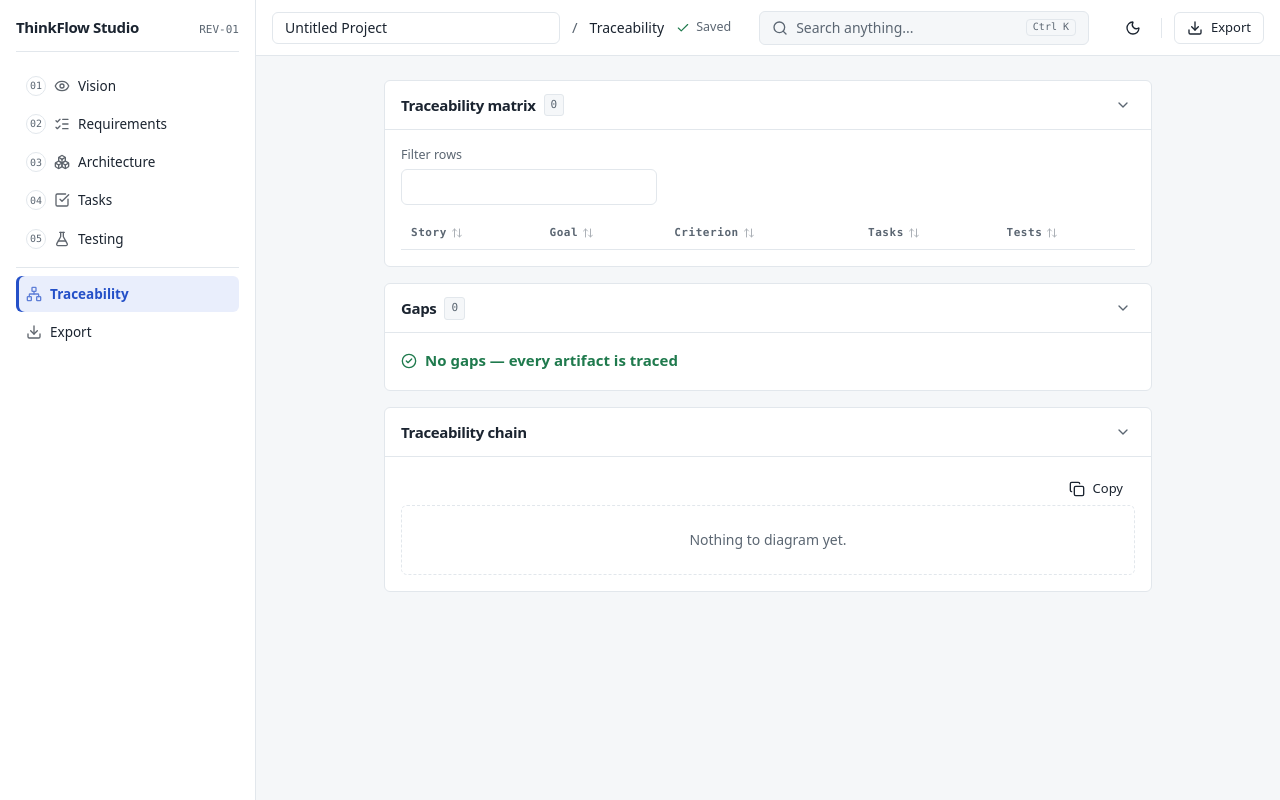
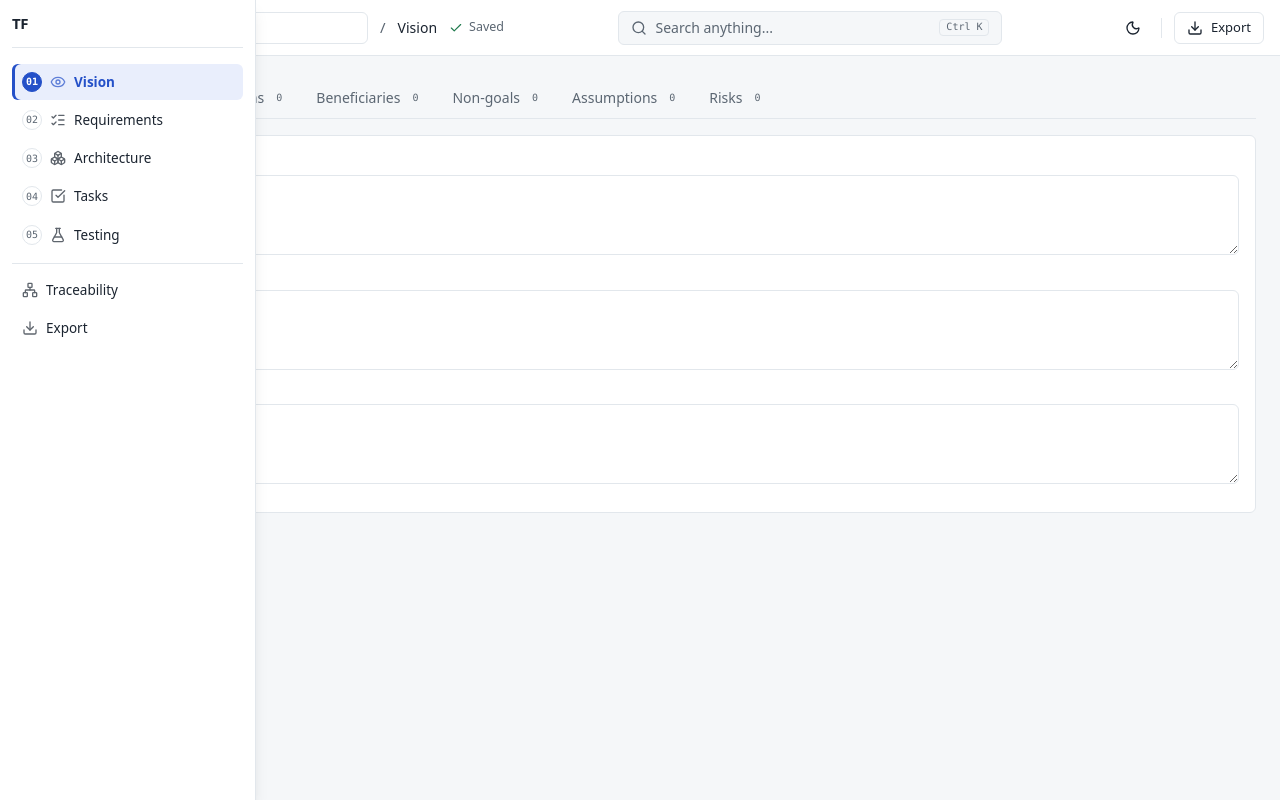
Before and after one commit to WaseemAbbaspk/ThinkFlow, a React (Vite) app in the folder app/: page / in a window 1280 px wide. Both pictures are taken after a click on the button "Traceability". Built offline with nearby package versions, Linux system fonts and the light colour scheme.

Commit message:
Collapse the sidebar to an icon rail that expands on hover

```diff
--- a/app/src/components/AppShell.tsx
+++ b/app/src/components/AppShell.tsx
@@ -40,10 +40,22 @@ export function AppShell() {
 
   return (
     <div className="flex h-full">
-      <aside className="hidden w-64 shrink-0 flex-col gap-4 overflow-y-auto border-r border-border bg-card p-4 md:flex">
-        <Brand />
-        <Sidebar />
-      </aside>
+      {/* An icon rail that expands on hover or keyboard focus. The wrapper holds a fixed
+          4rem slot in the layout and the panel floats above it, so expanding overlays the
+          content instead of reflowing the whole page. */}
+      <div className="group/rail relative hidden w-16 shrink-0 md:block">
+        <aside
+          className={cn(
+            'absolute inset-y-0 left-0 z-30 flex w-16 flex-col gap-4 overflow-y-auto overflow-x-hidden',
+            'border-r border-border bg-card p-3 transition-[width] duration-200',
+            'group-hover/rail:w-64 group-hover/rail:shadow-lg',
+            'focus-within:w-64 focus-within:shadow-lg',
+          )}
+        >
+          <Brand />
+          <Sidebar collapsible />
+        </aside>
+      </div>
       <div className="flex min-w-0 flex-1 flex-col">
         <TopBar saveState={saveState} onOpenPalette={() => setPaletteOpen(true)} />
         <main className="flex min-h-0 min-w-0 flex-1 flex-col overflow-y-auto p-6">
--- a/app/src/components/Brand.tsx
+++ b/app/src/components/Brand.tsx
@@ -1,8 +1,16 @@
 export function Brand() {
   return (
     <div className="flex items-baseline justify-between gap-2 border-b border-border pb-3">
-      <span className="text-[15px] font-bold tracking-tight">ThinkFlow Studio</span>
-      <span className="font-mono text-[11px] text-muted-foreground">REV-01</span>
+      {/* The collapsed rail only has room for a monogram. The full name stays in the
+          accessibility tree via sr-only rather than being display:none, so it is still
+          announced while collapsed. */}
+      <span className="truncate text-[15px] font-bold tracking-tight">
+        <span aria-hidden="true" className="group-hover/rail:hidden">TF</span>
+        <span className="sr-only group-hover/rail:not-sr-only">ThinkFlow Studio</span>
+      </span>
+      <span className="sr-only font-mono text-[11px] text-muted-foreground group-hover/rail:not-sr-only">
+        REV-01
+      </span>
     </div>
   );
 }
--- a/app/src/components/Sidebar.tsx
+++ b/app/src/components/Sidebar.tsx
@@ -29,9 +29,15 @@ const GAP_KIND_TO_VIEWS: Record<Gap['kind'], View[]> = {
 export interface SidebarProps {
   /** Called after a stage is chosen, so a containing sheet can close itself. */
   onNavigate?: () => void;
+  /**
+   * Render as a collapsed icon rail that reveals its labels when an ancestor marked
+   * `group/rail` is hovered or focused. Off by default: the mobile sheet renders the
+   * sidebar with no such ancestor, where the collapsed styles would never lift.
+   */
+  collapsible?: boolean;
 }
 
-export function Sidebar({ onNavigate }: SidebarProps = {}) {
+export function Sidebar({ onNavigate, collapsible = false }: SidebarProps = {}) {
   const { state, dispatch } = useProject();
   const gaps = detectGaps(state.project);
   const gappyViews = new Set<View>(gaps.flatMap(g => GAP_KIND_TO_VIEWS[g.kind]));
@@ -49,7 +55,9 @@ export function Sidebar({ onNavigate }: SidebarProps = {}) {
               className={cn(index === STAGE_COUNT && 'mt-2 border-t border-border pt-2')}
             >
               {/* The step number and every icon are aria-hidden so the accessible name stays
-                  exactly the stage label — App.integration.test.tsx matches /^Tasks/i, anchored. */}
+                  exactly the stage label — App.integration.test.tsx matches /^Tasks/i, anchored.
+                  While the rail is collapsed the label is sr-only rather than display:none,
+                  so that name survives and screen readers still announce it. */}
               <button
                 type="button"
                 aria-current={active ? 'page' : undefined}
@@ -59,6 +67,7 @@ export function Sidebar({ onNavigate }: SidebarProps = {}) {
                 }}
                 className={cn(
                   'flex w-full items-center gap-2 rounded-[6px] px-2.5 py-2 text-left text-[13.5px] transition-colors',
+                  collapsible && 'justify-center group-hover/rail:justify-start group-focus-within/rail:justify-start',
                   active
                     ? 'bg-accent font-semibold text-accent-foreground shadow-[inset_3px_0_0_var(--primary)]'
                     : 'text-foreground hover:bg-muted',
@@ -68,7 +77,10 @@ export function Sidebar({ onNavigate }: SidebarProps = {}) {
                   <span
                     aria-hidden="true"
                     className={cn(
-                      'flex size-5 shrink-0 items-center justify-center rounded-full border font-mono text-[10px]',
+                      'size-5 shrink-0 items-center justify-center rounded-full border font-mono text-[10px]',
+                      collapsible
+                        ? 'hidden group-hover/rail:flex group-focus-within/rail:flex'
+                        : 'flex',
                       hasGap
                         ? 'border-warn bg-warn-soft text-warn'
                         : active
@@ -79,9 +91,31 @@ export function Sidebar({ onNavigate }: SidebarProps = {}) {
                     {String(index + 1).padStart(2, '0')}
                   </span>
                 )}
-                <Icon aria-hidden="true" className="size-4 shrink-0 opacity-70" />
-                <span className="min-w-0 flex-1 truncate">{label}</span>
-                {hasGap && <TriangleAlert aria-hidden="true" className="size-3.5 shrink-0 text-warn" />}
+                {/* Collapsed, the icon is the only visible affordance, so it carries the
+                    gap warning that the hidden triangle would otherwise convey. */}
+                <Icon
+                  aria-hidden="true"
+                  className={cn('size-4 shrink-0 opacity-70', hasGap && 'text-warn opacity-100')}
+                />
+                <span
+                  className={cn(
+                    'min-w-0 flex-1 truncate',
+                    collapsible && 'sr-only group-hover/rail:not-sr-only group-focus-within/rail:not-sr-only',
+                  )}
+                >
+                  {label}
+                </span>
+                {hasGap && (
+                  <TriangleAlert
+                    aria-hidden="true"
+                    className={cn(
+                      'size-3.5 shrink-0 text-warn',
+                      collapsible
+                        ? 'hidden group-hover/rail:block group-focus-within/rail:block'
+                        : 'block',
+                    )}
+                  />
+                )}
               </button>
             </li>
           );
```
Also changed, not shown: 1 other file (tests, documents, lock files or other folders).
